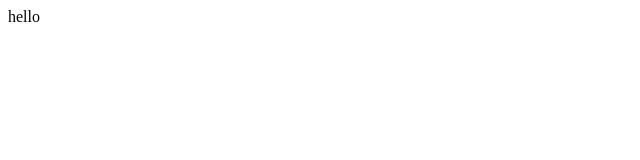
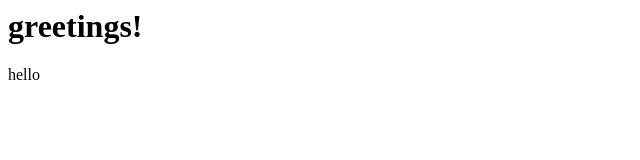
Before and after one commit to AshuuArya/gitdemo, a plain HTML site: page index.html in a window 1280 px wide. Shown: the whole page, without its empty margins (0-640 px from the left). Drawn offline with Linux system fonts and the light colour scheme.

Commit message:
index.html update

```diff
--- a/index.html
+++ b/index.html
@@ -1 +1,2 @@
+<h1>greetings!</h1>
 <p>hello</p>
```
